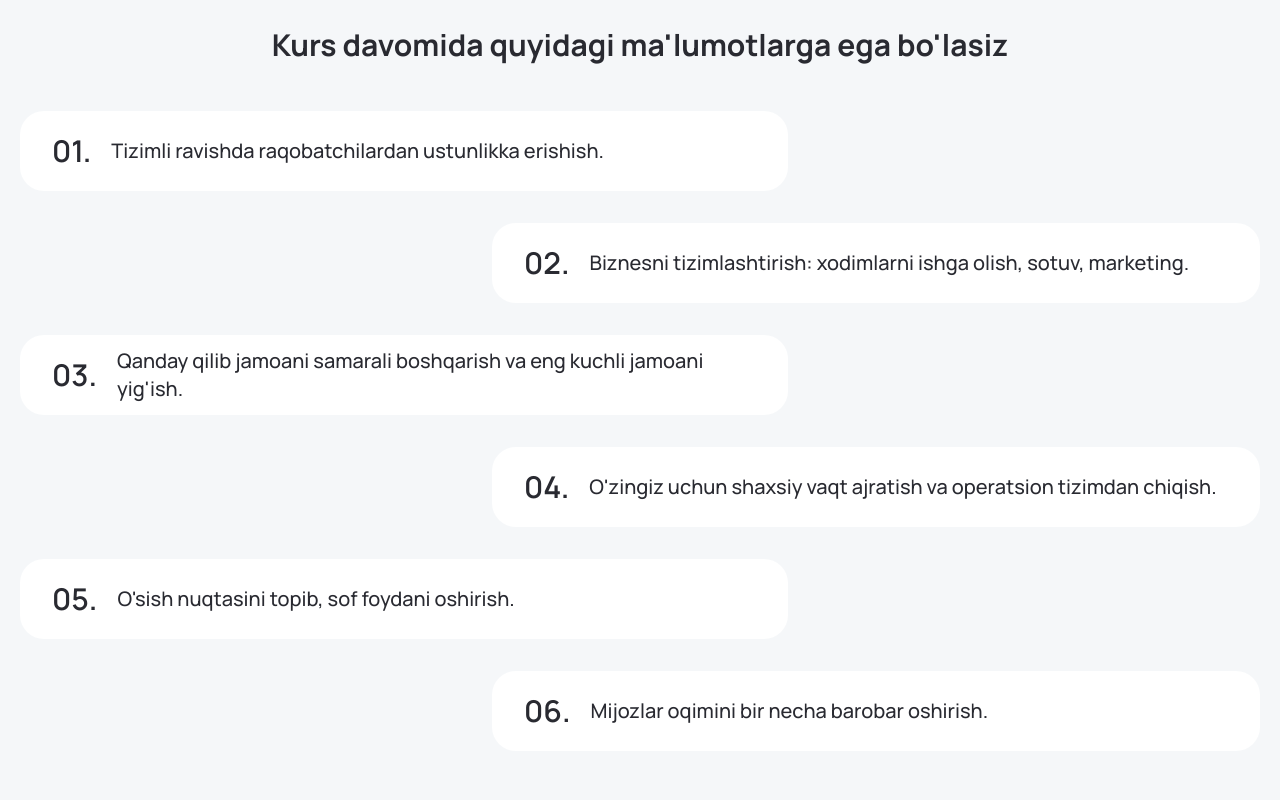
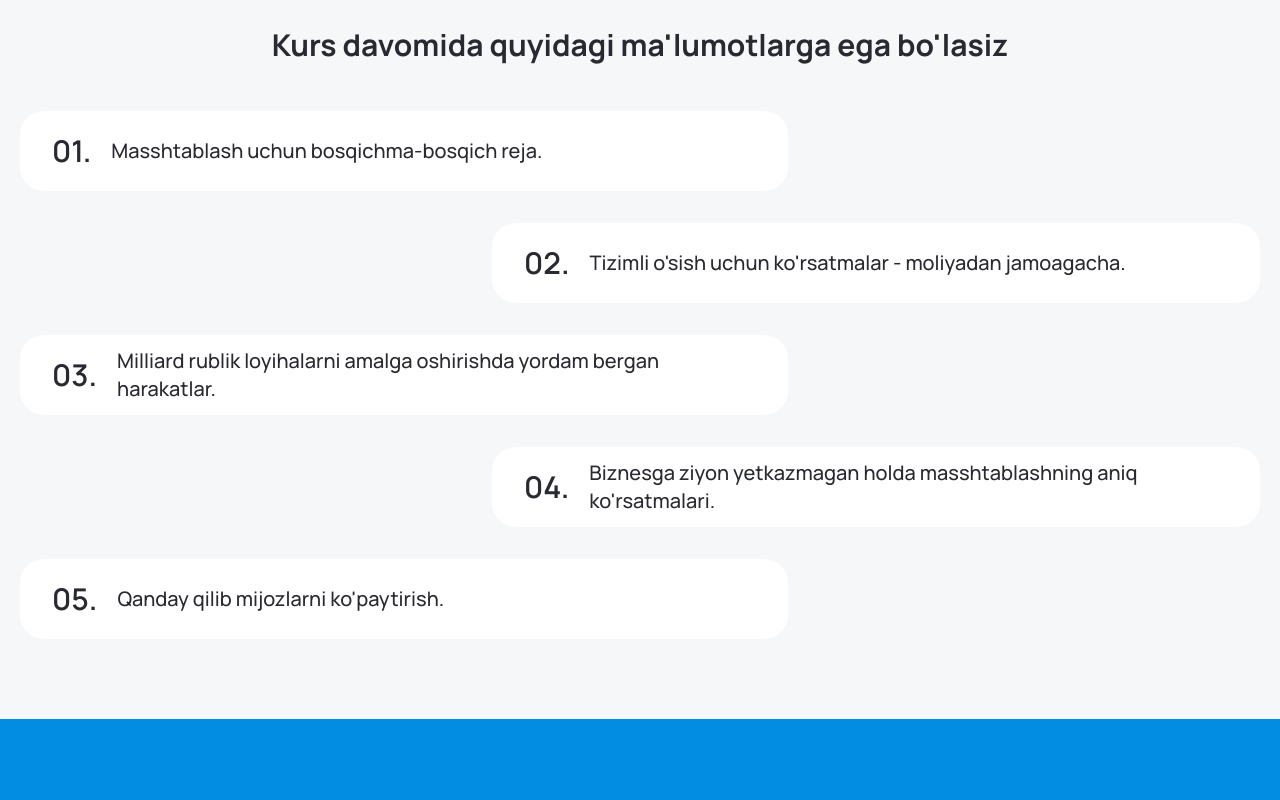
Before and after one commit to yaxyobekuz/karra-osish, a React (Vite) app: page / in a window 1280 px wide. Shown: the part 2440-3240 px from the top of the page. Built offline with nearby package versions, Linux system fonts and the light colour scheme.

Commit message:
update information.js with new strategic growth insights

```diff
--- a/src/data/information.js
+++ b/src/data/information.js
@@ -1,8 +1,7 @@
 export default [
-  "Tizimli ravishda raqobatchilardan ustunlikka erishish.",
-  "Biznesni tizimlashtirish: xodimlarni ishga olish, sotuv, marketing.",
-  "Qanday qilib jamoani samarali boshqarish va eng kuchli jamoani yig'ish.",
-  "O'zingiz uchun shaxsiy vaqt ajratish va operatsion tizimdan chiqish.",
-  "O'sish nuqtasini topib, sof foydani oshirish.",
-  "Mijozlar oqimini bir necha barobar oshirish.",
+  "Masshtablash uchun bosqichma-bosqich reja.",
+  "Tizimli o'sish uchun ko'rsatmalar - moliyadan jamoagacha.",
+  "Milliard rublik loyihalarni amalga oshirishda yordam bergan harakatlar.",
+  "Biznesga ziyon yetkazmagan holda masshtablashning aniq ko'rsatmalari.",
+  "Qanday qilib mijozlarni ko'paytirish.",
 ];
```
